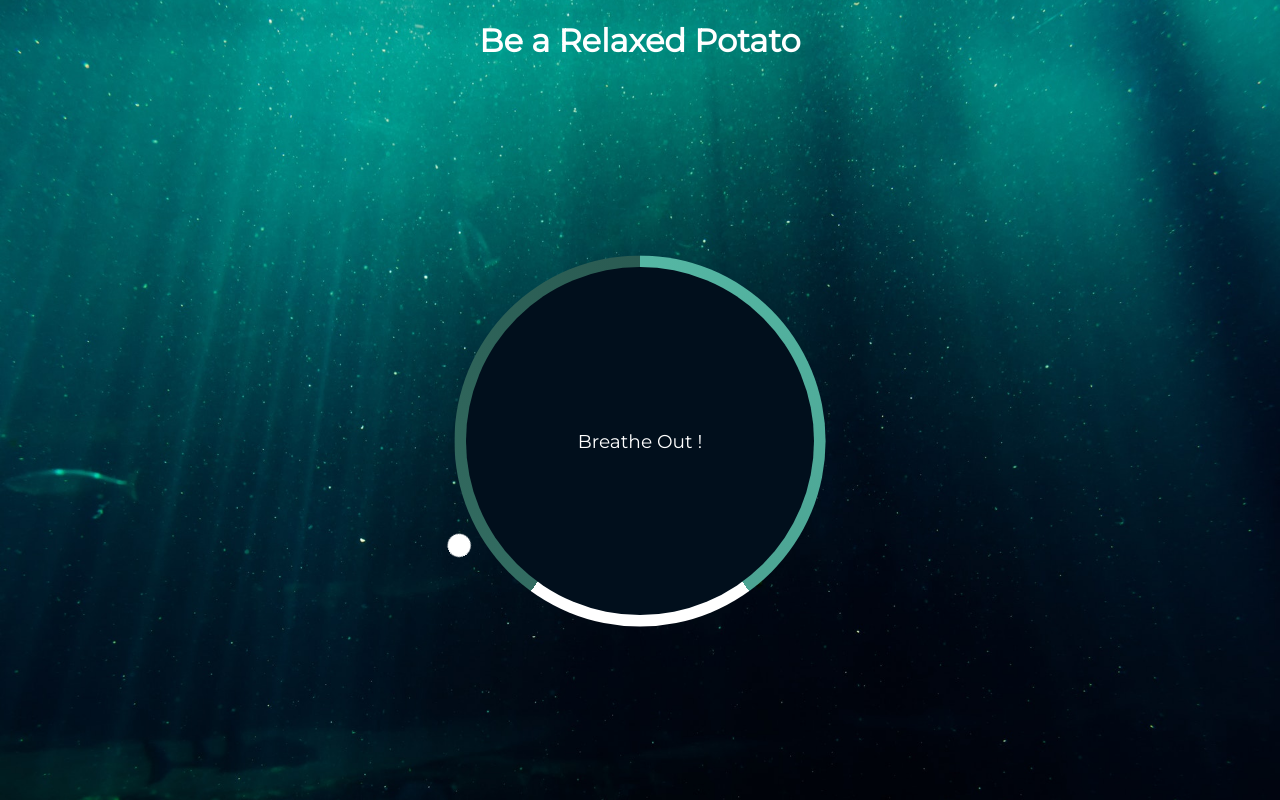
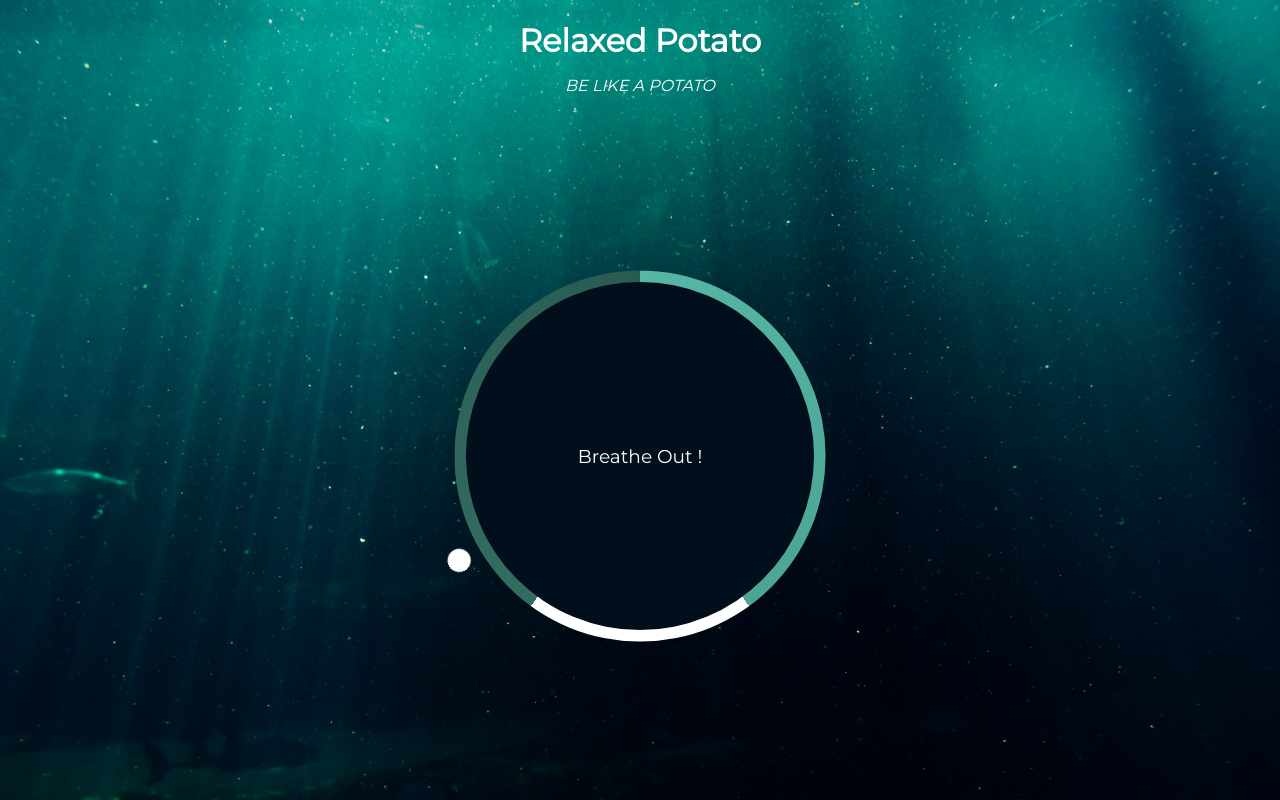
Before and after one commit to anniechakraborty/relaxed-potato, a plain HTML site: page index.html in a window 1280 px wide. Drawn offline with Linux system fonts and the light colour scheme.

Commit message:
Added a tagline and changed the header

```diff
--- a/index.html
+++ b/index.html
@@ -9,7 +9,8 @@
 </head>
 
 <body>
-    <h1>Be a Relaxed Potato</h1>
+    <h1>Relaxed Potato</h1>
+    <p><em>Be like a potato</em></p>
     <div class="container">
         <div class="circle"></div>
         <p id="text"></p>
--- a/style.css
+++ b/style.css
@@ -13,6 +13,15 @@ body {
     flex-direction: column;
     align-items: center;
     margin: 0;
+}
+
+h1 {
+    margin-bottom: 0;
+}
+
+p em {
+    margin-top: 0;
+    text-transform: uppercase;
 }
 
 
```
